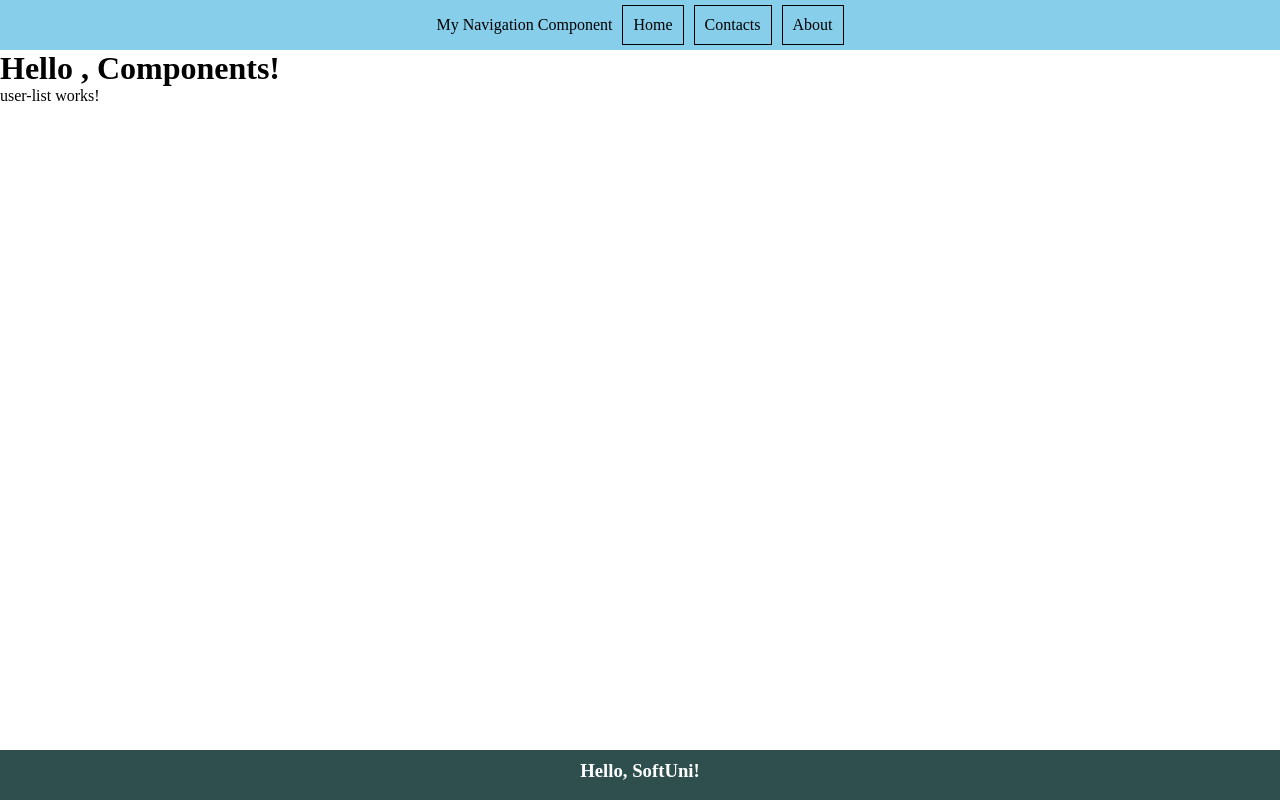
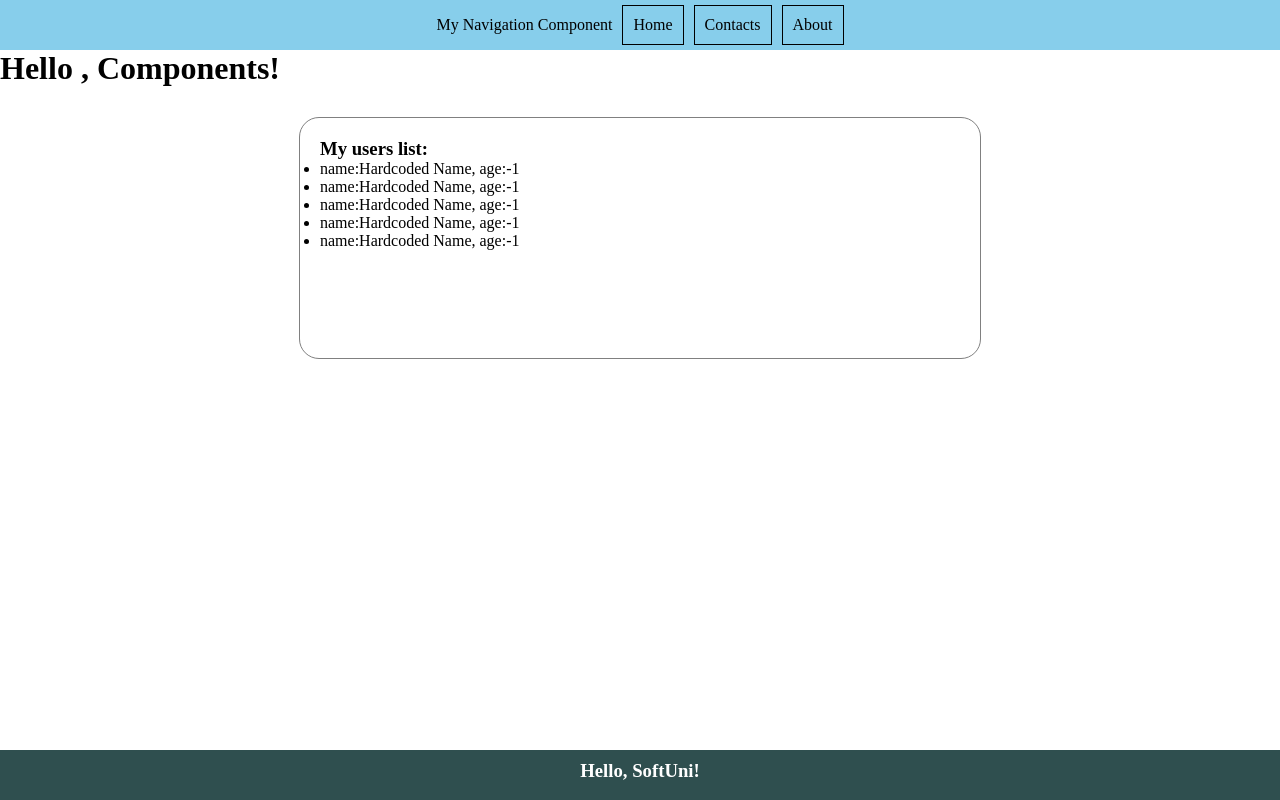
Before and after one commit to venerageorgieva/Angular-SoftUni-Course, an Angular app in the folder Components/demo-app/: page / in a window 1280 px wide. Built offline with nearby package versions, Linux system fonts and the light colour scheme.

Commit message:
added user-item component

```diff
--- /dev/null
+++ b/Components/demo-app/src/app/user-list/user-item/user-item.component.html
@@ -0,0 +1 @@
+<li>name:{{user.name}}, age:{{user.age}}</li>
--- /dev/null
+++ b/Components/demo-app/src/app/user-list/user-item/user-item.component.ts
@@ -0,0 +1,13 @@
+import { Component } from '@angular/core';
+
+@Component({
+  selector: 'app-user-item',
+  standalone: true,
+  imports: [],
+  templateUrl: './user-item.component.html',
+  styleUrl: './user-item.component.css'
+})
+export class UserItemComponent {
+  user = { name: 'Hardcoded Name', age: -1 };
+
+}
--- a/Components/demo-app/src/app/user-list/user-list.component.css
+++ b/Components/demo-app/src/app/user-list/user-list.component.css
@@ -0,0 +1,9 @@
+#wrapper {
+  border: 1px solid grey;
+  width: 50%;
+  height: 200px;
+  padding: 20px;
+  border-radius: 20px;
+  margin: 30px auto;
+
+}
--- a/Components/demo-app/src/app/user-list/user-list.component.html
+++ b/Components/demo-app/src/app/user-list/user-list.component.html
@@ -1 +1,8 @@
-<p>user-list works!</p>
+<div id="wrapper">
+    <h3>My users list:</h3>
+    <ul>
+       @for (user of users; track $index) {
+         <app-user-item />
+       }
+    </ul>
+</div>
--- a/Components/demo-app/src/app/user-list/user-list.component.ts
+++ b/Components/demo-app/src/app/user-list/user-list.component.ts
@@ -1,12 +1,19 @@
 import { Component } from '@angular/core';
+import { UserItemComponent } from './user-item/user-item.component';
 
 @Component({
   selector: 'app-user-list',
   standalone: true,
-  imports: [],
+  imports: [UserItemComponent],
   templateUrl: './user-list.component.html',
-  styleUrl: './user-list.component.css'
+  styleUrl: './user-list.component.css',
 })
 export class UserListComponent {
-
+  users = [
+    { name: 'Pesho',  age: 22 },
+    { name: 'Ivan',  age: 33 },
+    { name: 'Mira',  age: 18 },
+    { name: 'Denis',  age: 55 },
+    { name: 'Kircho',  age: 43 },
+  ];
 }
```
Also changed, not shown: Components/demo-app/src/app/user-list/user-item/user-item.component.css (added), 1 other file (tests, documents, lock files or other folders).
